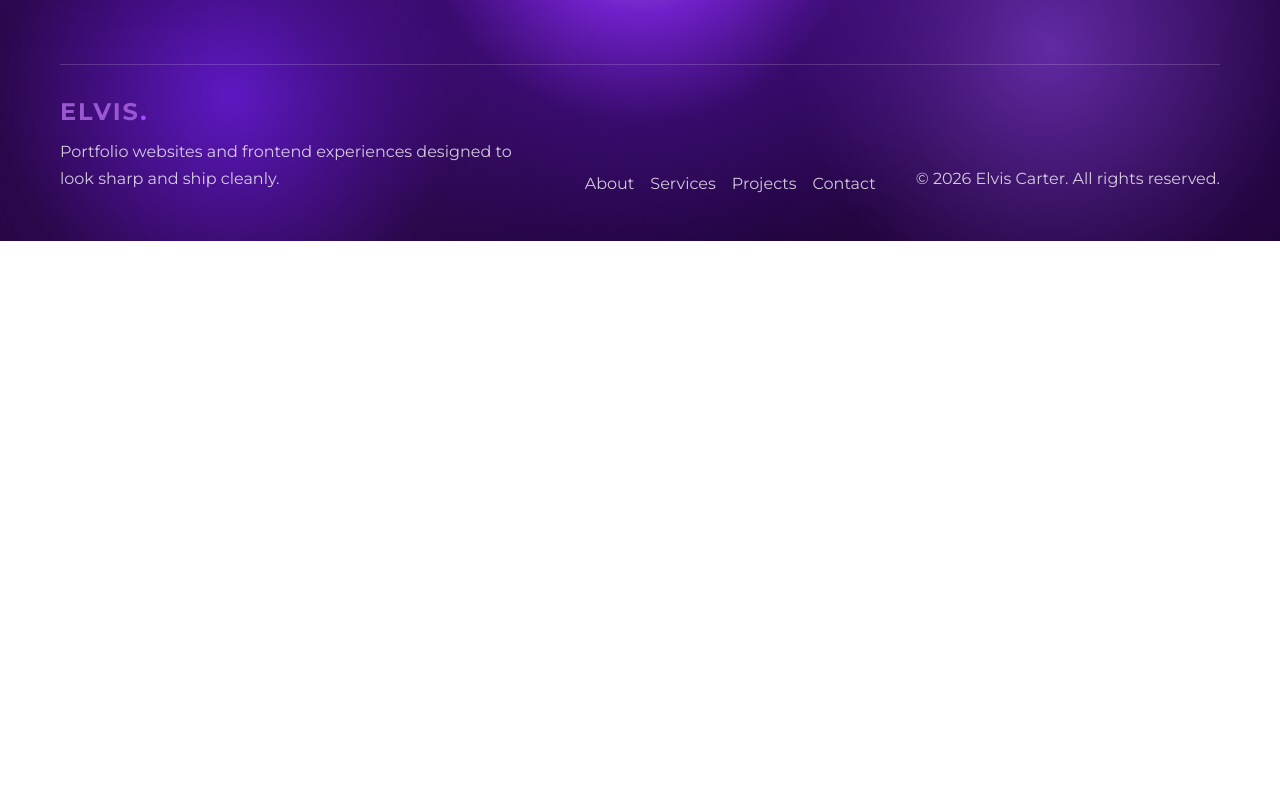
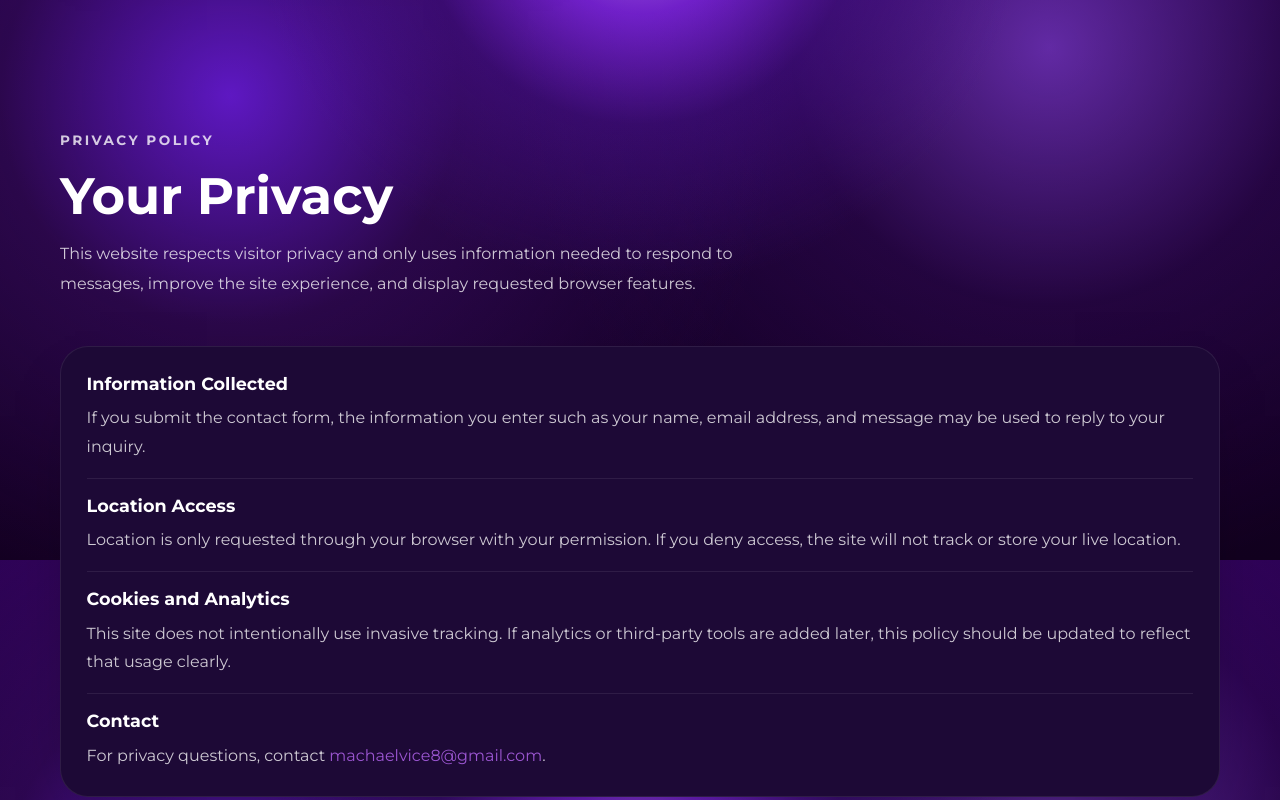
Before and after one commit to Elvis184/portfolio-website, a React (Vite) app: page / in a window 1280 px wide. Shown: the part 5840-6640 px from the top of the page. Before the commit the page ends 6081 px from the top, so only its background shows below. Built offline with nearby package versions, Linux system fonts and the light colour scheme; no server answers.

Commit message:
updated portfolio website

```diff
--- a/src/App.jsx
+++ b/src/App.jsx
@@ -591,6 +591,57 @@ export default function App() {
             </form>
           </div>
         </section>
+
+        <section className="section policy-section" id="privacy">
+          <div className="container">
+            <div className="section-heading">
+              <p className="section-kicker">Privacy Policy</p>
+              <h2>Your Privacy</h2>
+              <p>
+                This website respects visitor privacy and only uses information
+                needed to respond to messages, improve the site experience, and
+                display requested browser features.
+              </p>
+            </div>
+
+            <div className="policy-card">
+              <div className="policy-block">
+                <h3>Information Collected</h3>
+                <p>
+                  If you submit the contact form, the information you enter such
+                  as your name, email address, and message may be used to reply
+                  to your inquiry.
+                </p>
+              </div>
+
+              <div className="policy-block">
+                <h3>Location Access</h3>
+                <p>
+                  Location is only requested through your browser with your
+                  permission. If you deny access, the site will not track or
+                  store your live location.
+                </p>
+              </div>
+
+              <div className="policy-block">
+                <h3>Cookies and Analytics</h3>
+                <p>
+                  This site does not intentionally use invasive tracking. If
+                  analytics or third-party tools are added later, this policy
+                  should be updated to reflect that usage clearly.
+                </p>
+              </div>
+
+              <div className="policy-block">
+                <h3>Contact</h3>
+                <p>
+                  For privacy questions, contact{" "}
+                  <a href={profile.emailHref}>{profile.email}</a>.
+                </p>
+              </div>
+            </div>
+          </div>
+        </section>
       </main>
 
       <footer className="site-footer">
@@ -609,6 +660,7 @@ export default function App() {
             <a href="#services">Services</a>
             <a href="#projects">Projects</a>
             <a href="#contact">Contact</a>
+            <a href="#privacy">Privacy Policy</a>
           </div>
           <p className="footer-copy">
             &copy; <span>{year}</span> Elvis Carter. All rights reserved.
--- a/styles.css
+++ b/styles.css
@@ -713,6 +713,38 @@ section[id] {
   border: 0;
 }
 
+.policy-card {
+  display: grid;
+  gap: 1rem;
+  padding: 1.6rem;
+  border-radius: 28px;
+  background: #1d0936;
+  border: 1px solid rgba(255, 255, 255, 0.08);
+  box-shadow: var(--shadow);
+}
+
+.policy-block {
+  padding-bottom: 1rem;
+  border-bottom: 1px solid rgba(255, 255, 255, 0.08);
+}
+
+.policy-block:last-child {
+  padding-bottom: 0;
+  border-bottom: 0;
+}
+
+.policy-block h3 {
+  margin: 0 0 0.65rem;
+  font-size: 1.1rem;
+  text-align: left;
+}
+
+.policy-block p {
+  margin: 0;
+  color: var(--muted);
+  line-height: 1.8;
+}
+
 .contact-form {
   display: grid;
   gap: 1rem;
```
